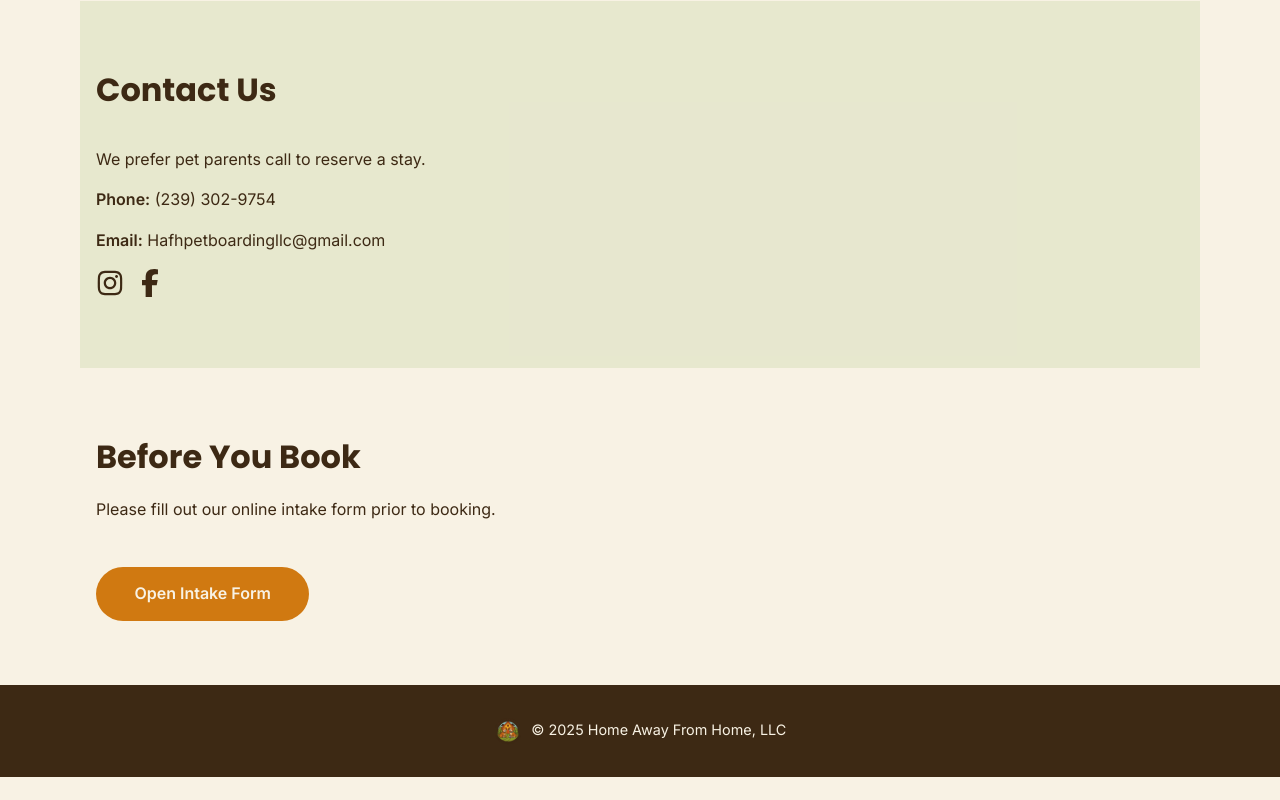
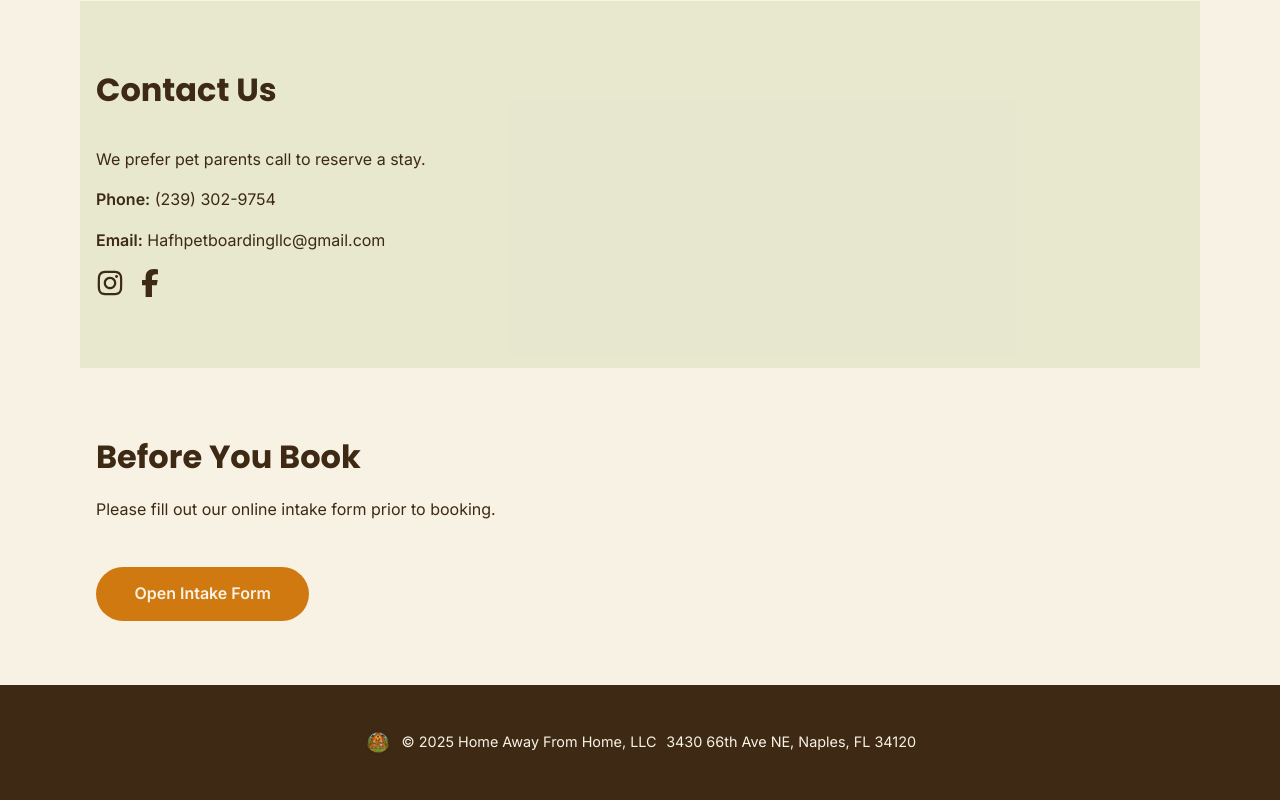
Before and after one commit to josesustaita/dog-sitting, a Next.js app: page / in a window 1280 px wide. Shown: the part 2947-3747 px from the top of the page. Before the commit the page ends 3724 px from the top, so only its background shows below. Built offline with nearby package versions, Linux system fonts and the light colour scheme.

Commit message:
add address in footer

```diff
--- a/app/page.tsx
+++ b/app/page.tsx
@@ -339,6 +339,7 @@ export default function Home() {
       <footer className="footer">
         <Image src={logoNb.src} alt="" width={28} height={28} />
         <span>© {new Date().getFullYear()} Home Away From Home, LLC</span>
+        <p>3430 66th Ave NE, Naples, FL 34120</p>
       </footer>
     </>
   );
```
